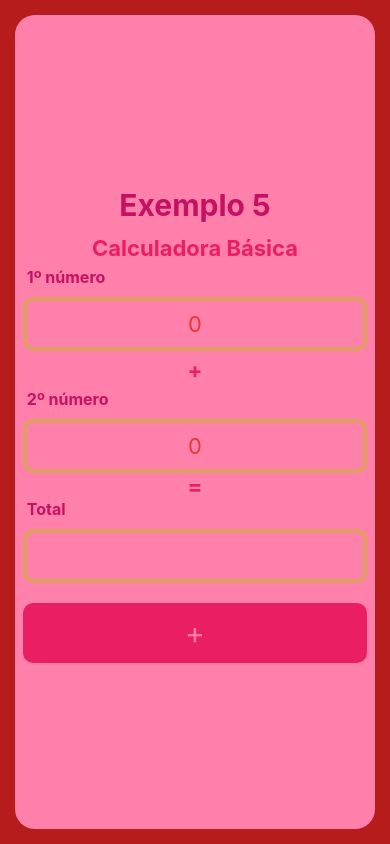
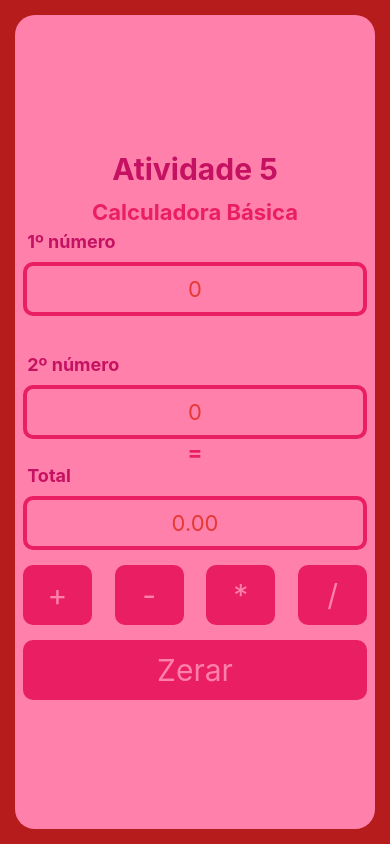
Before and after one commit to motaxyz/aula_expo, a React Native app: screen / in a window 390 px wide. Built offline with nearby package versions, Linux system fonts and the light colour scheme.

Commit message:
Calculadora Básica
Implementação de operadores

```diff
--- a/App.js
+++ b/App.js
@@ -7,12 +7,13 @@ import { StyleSheet, View } from 'react-native';
 // import Atividade3 from './src/atividade3'
 // import Exemplo4 from './src/ex4';
 // import Atividade4 from './src/atividade4';
-import Exemplo5 from './src/ex5';
+// import Exemplo5 from './src/ex5';
+import Atividade5 from './src/atividade5'
 
 export default function App() {
   return (
     <View style={styles.container}>
-      <Exemplo5 />
+      <Atividade5 />
       <StatusBar style="auto" />
     </View>
   );
--- /dev/null
+++ b/src/atividade5/index.js
@@ -0,0 +1,189 @@
+import { useState } from 'react';
+
+import { View, Pressable, Text, TextInput } from 'react-native';
+
+import styles from './styles';
+
+
+export default function Atividade5() {
+
+
+
+    const [isFocusN1, setIsFocusN1] = useState(false);
+    const [isFocusN2, setIsFocusN2] = useState(false);
+    const [isFocusTotal, setIsFocusTotal] = useState(false);
+    const [n1, setN1] = useState('0');
+    const [n2, setN2] = useState('0');
+    const [total, setTotal] = useState('0');
+    const [sinal, setSinal] = useState('');
+
+    function soma() {
+        setTotal(parseFloat(n1) + parseFloat(n2));
+        setSinal('+')
+    }
+
+    function subtracao() {
+        setTotal(parseFloat(n1) - parseFloat(n2));
+        setSinal('-')
+    }
+
+    function multiplicacao() {
+        setTotal(parseFloat(n1) * parseFloat(n2));
+        setSinal('X')
+    }
+
+    function divisao() {
+        setTotal(parseFloat(n1) / parseFloat(n2));
+        setSinal('÷')
+    }
+
+    function zerar() {
+        setTotal('0');
+        setN1('0');
+        setN2('0');
+        setSinal('')
+    }
+
+    return (
+
+        <View style={styles.container}>
+            <Text style={styles.titulo}>Atividade 5</Text>
+
+            <Text style={styles.txtSaida}>Calculadora Básica</Text>
+
+            <Text style={styles.textLabel}> 1º número </Text>
+
+            <TextInput style={
+                [
+                    styles.txtEntrada,
+                    isFocusN1 ?
+                        {
+                            borderColor: '#C51162',
+                            outline: 'none',
+                        }
+                        :
+                        {}
+                ]
+            }
+                onFocus={() => setIsFocusN1(true)[(`$(n1)`)(setN1(''))]}
+                onBlur={() => setIsFocusN1(false)}
+                onChangeText={(num1) => setN1(num1)}
+                value={n1}
+            // keyboardType='numeric'
+
+            />
+
+            <Text style={styles.txtSaida}> {sinal} </Text>
+
+            <Text style={styles.textLabel}> 2º número </Text>
+
+            <TextInput
+                style={
+                    [
+                        styles.txtEntrada,
+                        isFocusN2 ?
+                            {
+                                borderColor: '#C51162',
+                                outline: 'none',
+                            }
+                            :
+                            {}
+                    ]
+                }
+                onFocus={() => setIsFocusN2(true)[(`$(n2)`)(setN2(''))]}
+                onBlur={() => setIsFocusN2(false)}
+                onChangeText={(num2) => setN2(num2)}
+                value={n2}
+            />
+
+
+            <Text style={[styles.txtSaida, { margin: 0 }]}> = </Text>
+
+            <Text style={styles.textLabel}> Total </Text>
+
+            <TextInput
+                style={
+                    [
+                        styles.txtEntrada,
+                        isFocusTotal ?
+                            {
+                                borderColor: '#c51162',
+                                outline: 'none',
+                            }
+                            :
+                            {}
+                    ]
+                }
+                onFocus={() => setIsFocusTotal(true)}
+                onBlur={() => setIsFocusTotal(false)}
+                editable={false}
+                value={total ? parseFloat(total).toFixed(2) : '0.00'}
+            />
+
+        <View style={styles.operators}>
+            <Pressable
+                onPress={() => soma()}
+                style={
+                    ({ pressed }) => pressed ?
+                        [styles.button, styles.buttonTouch]
+                        :
+                        styles.button
+                }
+            >
+                <Text style={styles.textButton}> + </Text>
+            </Pressable>
+
+
+            <Pressable
+                onPress={() => subtracao()}
+                style={
+                    ({ pressed }) => pressed ?
+                        [styles.button, styles.buttonTouch]
+                        :
+                        styles.button
+                }
+            >
+                <Text style={styles.textButton}> - </Text>
+            </Pressable>
+
+            <Pressable
+                onPress={() => multiplicacao()}
+                style={
+                    ({ pressed }) => pressed ?
+                        [styles.button, styles.buttonTouch]
+                        :
+                        styles.button
+                }
+            >
+                <Text style={styles.textButton}> * </Text>
+            </Pressable>
+
+            <Pressable
+                onPress={() => divisao()}
+                style={
+                    ({ pressed }) => pressed ?
+                        [styles.button, styles.buttonTouch]
+                        :
+                        styles.button
+                }
+            >
+                <Text style={styles.textButton}> / </Text>
+            </Pressable>
+
+        </View>
+
+        <Pressable
+                onPress={() => zerar()}
+                style={
+                    ({ pressed }) => pressed ?
+                        [styles.button, styles.buttonlimpar, styles.buttonTouch]
+                        :
+                        [styles.button, styles.buttonlimpar]
+                }
+            >
+                <Text style={styles.textButton}> Zerar </Text>
+            </Pressable>
+
+        </View>
+    );
+}
--- /dev/null
+++ b/src/atividade5/styles.js
@@ -0,0 +1,73 @@
+import { StyleSheet } from "react-native";
+
+const styles = StyleSheet.create({
+    container: {
+        flex: 1,
+        justifyContent: 'center',
+        backgroundColor: '#ff80ab',
+        padding: 8,
+        width: '100%',
+        borderRadius: 20
+    },
+    titulo: {
+        margin: 6,
+        fontSize: 30,
+        fontWeight: 'bold',
+        textAlign: 'center',
+        color: "#c51162",
+    },
+    txtSaida: {
+        margin: 6,
+        fontSize: 22,
+        fontWeight: 'bold',
+        textAlign: 'center',
+        color: '#e91e63'
+    },
+    txtEntrada: {
+        borderWidth: 4,
+        textAlign: 'center',
+        fontSize: 22,
+        borderColor: '#e91e63',
+        //height:50,
+        color: '#e53935',
+        borderRadius: 10,
+        marginTop: 10,
+        padding: 10
+    },
+    button: {
+        backgroundColor: '#e91e63',
+        height: 60,
+        justifyContent: 'center',
+        borderRadius: 10,
+        width: '20%'
+    },
+
+    buttonlimpar: {
+        width: '100%',
+        marginTop: 15,
+    },
+
+    buttonTouch: {
+        backgroundColor: '#c51162'
+    },
+    textButton: {
+        fontSize: 30,
+        color: '#ff80ab',
+        textAlign: 'center'
+    },
+    textLabel: {
+        fontSize: 18,
+        fontWeight: 'bold',
+        color: '#c51162'
+    },
+    operators: {
+        marginTop: 15,
+        width: '100%',
+        // backgroundColor: 'red',
+        flexDirection: 'row',
+        alignItems: 'center',
+        justifyContent: 'space-between'
+    }
+});
+
+export default styles;
```
